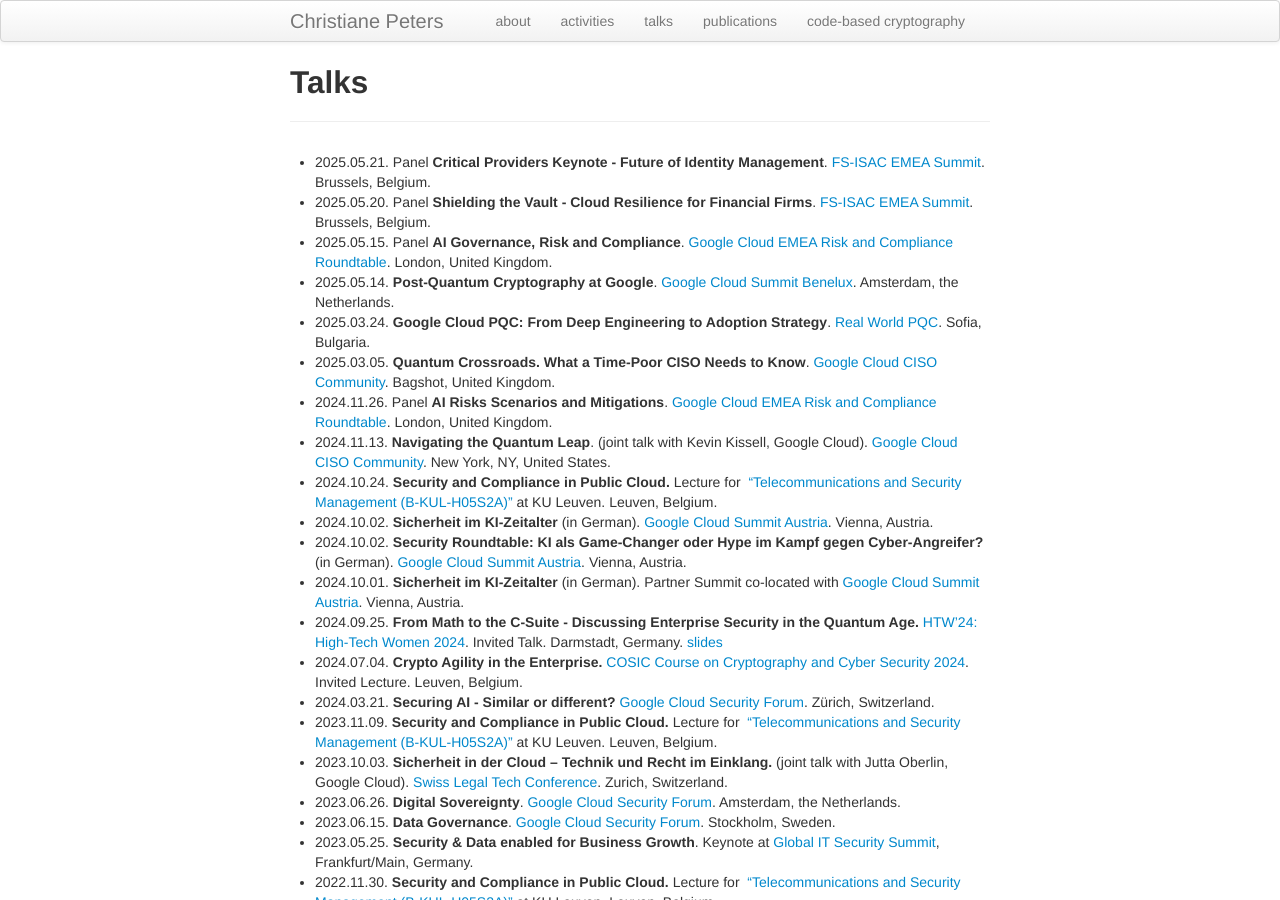
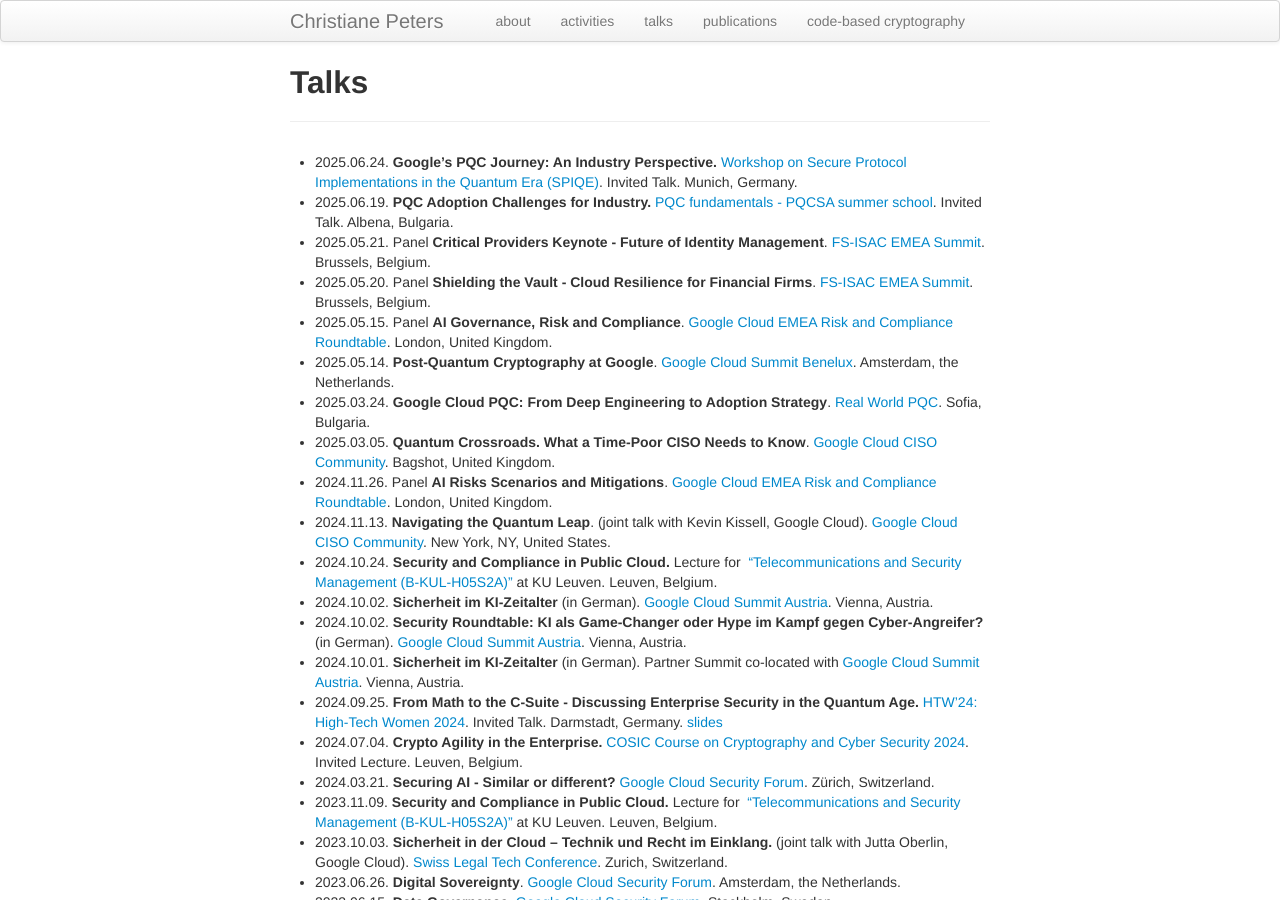
Before and after one commit to christianepeters/christianepeters.github.io, a Jekyll site: the page built from talks.md, in a window 1280 px wide and 900 px high. Built offline with Jekyll 4.4.1, drawn with Linux system fonts in a browser that asks for light colours.

Commit message:
PQCSA and SPIQE

```diff
--- a/talks.md
+++ b/talks.md
@@ -3,6 +3,8 @@
 layout: page
 ---
 
+- 2025.06.24. **Google's PQC Journey: An Industry Perspective.** [Workshop on Secure Protocol Implementations in the Quantum Era (SPIQE)](https://spiqe-workshop.github.io/). Invited Talk. Munich, Germany.
+- 2025.06.19. **PQC Adoption Challenges for Industry.** [PQC fundamentals - PQCSA summer school](https://www.esat.kuleuven.be/cosic/events/pqcsa-summer-school/). Invited Talk. Albena, Bulgaria.
 - 2025.05.21. Panel **Critical Providers Keynote - Future of Identity Management**. [FS-ISAC EMEA Summit](https://www.fsisac.com/events/2025-emea-summit). Brussels, Belgium.
 - 2025.05.20. Panel **Shielding the Vault - Cloud Resilience for Financial Firms**. [FS-ISAC EMEA Summit](https://www.fsisac.com/events/2025-emea-summit). Brussels, Belgium.
 - 2025.05.15. Panel **AI Governance, Risk and Compliance**. [Google Cloud EMEA Risk and Compliance Roundtable](https://rsvp.withgoogle.com/events/h1-governance-risk-and-compliance-summit). London, United Kingdom.
```
